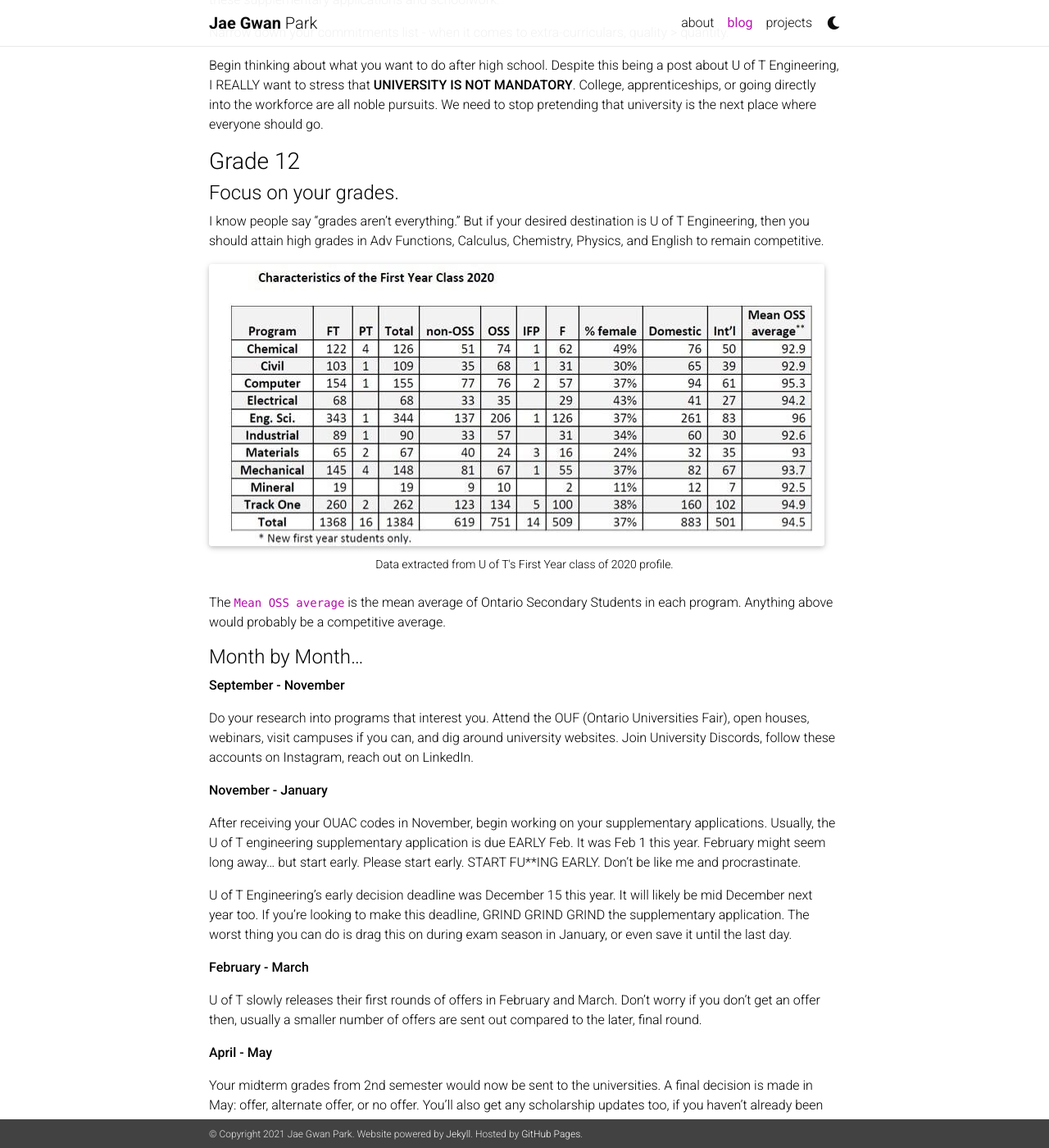
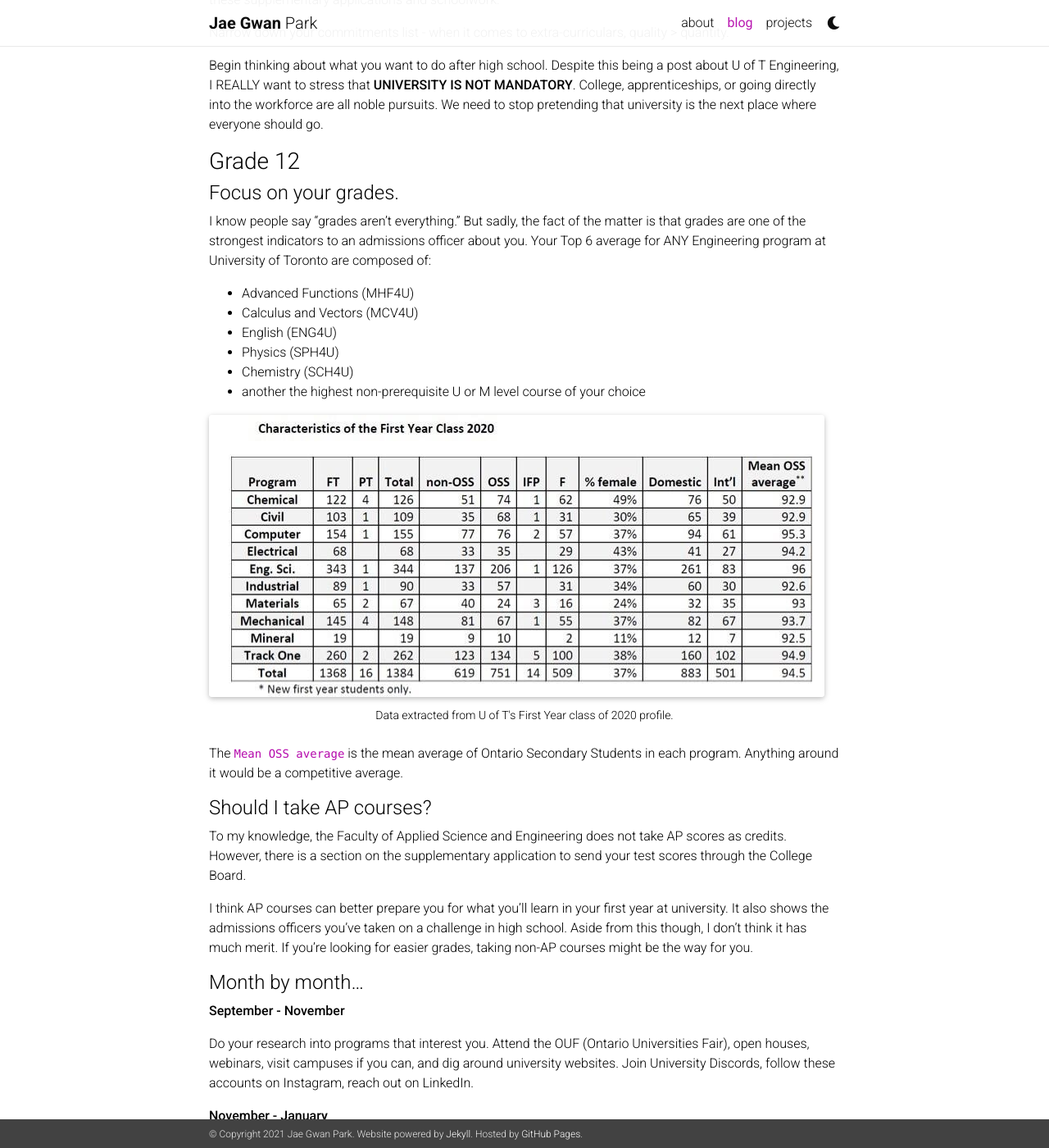
Before and after one commit to jaegpark/profile, a Jekyll site: the page built from _posts/2021-03-12-how-to-get-into-uoft-eng.md, in a window 1280 px wide and 1400 px high, scrolled down 5465 px. Shown: the whole window at 82% size. Built offline with Jekyll 4.4.1, drawn with Linux system fonts in a browser that asks for light colours; nearby versions of some CDN libraries; comment, search, counter and statistics services are not loaded; a style sheet for code colours, icons or effects is not loaded.

Commit message:
add AP section

```diff
--- a/_posts/2021-03-12-how-to-get-into-uoft-eng.md
+++ b/_posts/2021-03-12-how-to-get-into-uoft-eng.md
@@ -193,7 +193,15 @@
 
 #### Focus on your grades.
 
-I know people say "grades aren't everything." But if your desired destination is U of T Engineering, then you should attain high grades in Adv Functions, Calculus, Chemistry, Physics, and English to remain competitive.
+I know people say "grades aren't everything." But sadly, the fact of the matter is that grades are one of the strongest indicators to an admissions officer about you.
+Your Top 6 average for ANY Engineering program at University of Toronto are composed of:
+
+* Advanced Functions (MHF4U)
+* Calculus and Vectors (MCV4U)
+* English (ENG4U)
+* Physics (SPH4U)
+* Chemistry (SCH4U)
+* another the highest non-prerequisite U or M level course of your choice
 
 <div class="row justify-content-sm-center">
     <div class="col-sm mt-3 mt-md-0">
@@ -204,9 +212,16 @@
     Data extracted from U of T's First Year class of 2020 profile.
 </div>
 
-The `Mean OSS average` is the mean average of Ontario Secondary Students in each program. Anything above would probably be a competitive average.
+The `Mean OSS average` is the mean average of Ontario Secondary Students in each program. Anything around it would be a competitive average.
 
-#### Month by Month...
+#### Should I take AP courses?
+
+To my knowledge, the Faculty of Applied Science and Engineering does not take AP scores as credits. However, there is a section on the supplementary application to send your test scores through the College Board.
+
+I think AP courses can better prepare you for what you'll learn in your first year at university. It also shows the admissions officers you've taken on a challenge in high school. Aside from this though, I don't think
+it has much merit. If you're looking for easier grades, taking non-AP courses might be the way for you.
+
+#### Month by month...
 
 **September - November**
 
```
